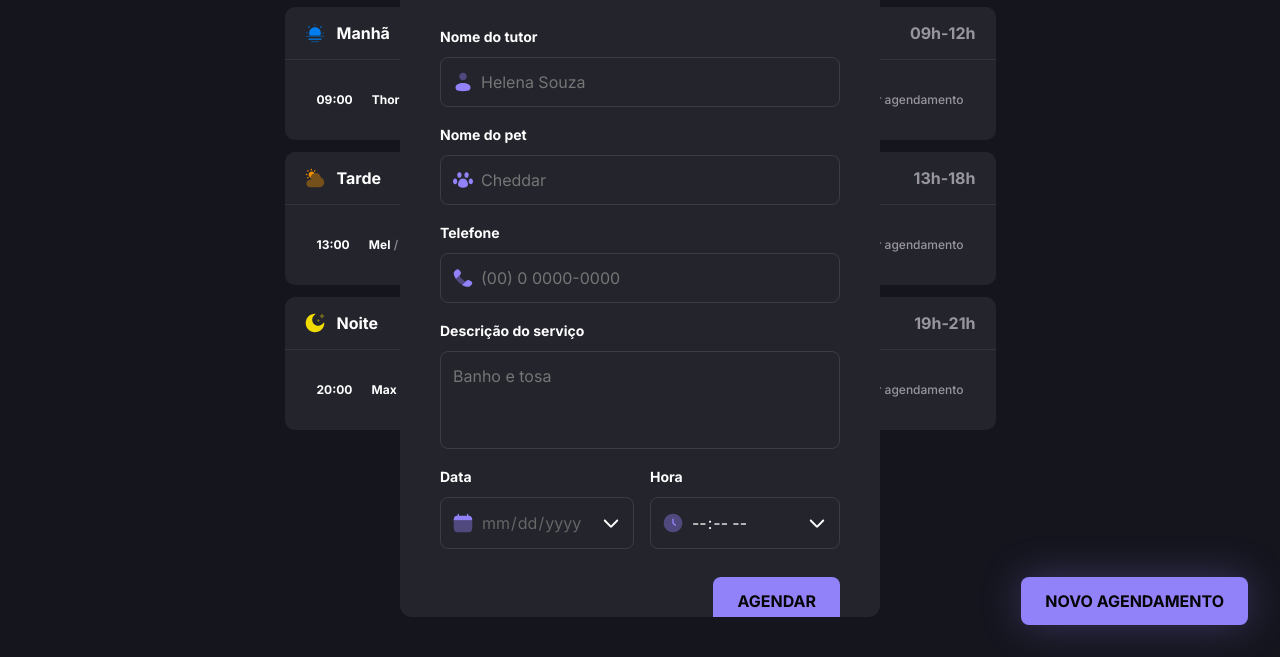
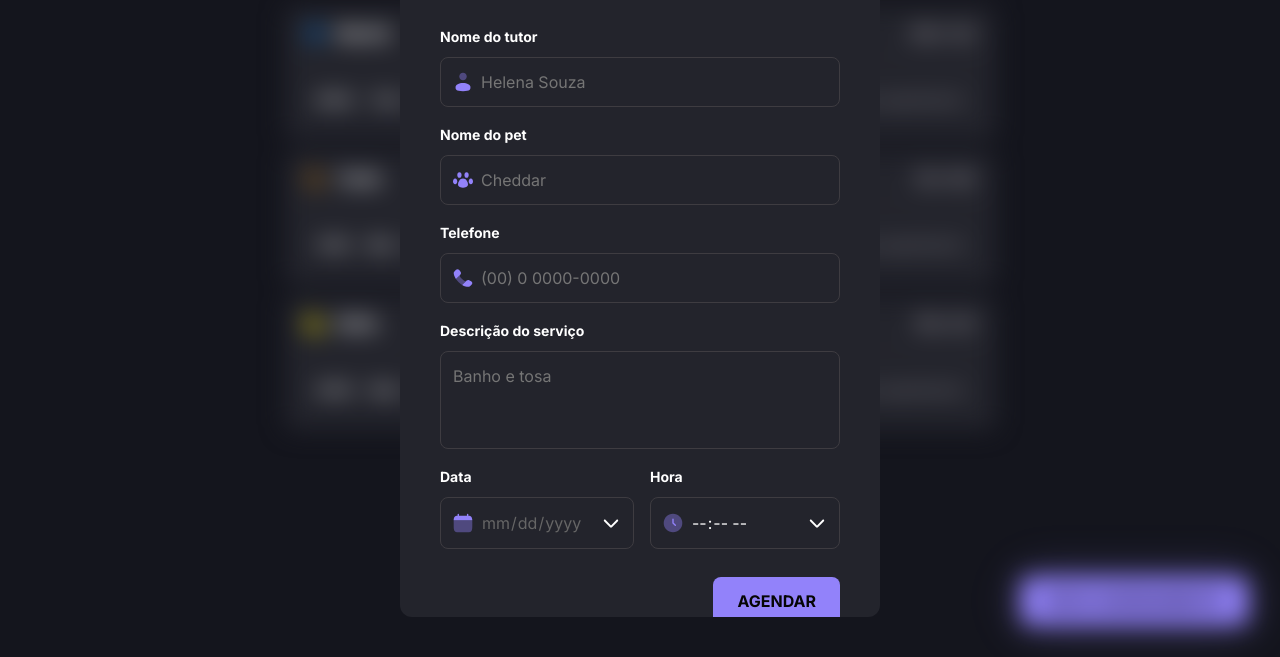
Before and after one commit to AndrePassoni/Mundo-pet, a website built with webpack: page index.html in a window 1280 px wide. Both pictures are taken after a click on the button "NOVO AGENDAMENTO". Shown: the part 143-800 px from the top of the page. Built offline with nearby package versions, Linux system fonts and the light colour scheme.

Commit message:
adding blur when clicking new appointment button

```diff
--- a/src/modules/form/show-modal.js
+++ b/src/modules/form/show-modal.js
@@ -1,6 +1,10 @@
-const showModal = document.querySelector(".modal")
+const modal = document.querySelector(".modal")
+const main = document.querySelector("main")
 const btnShow = document.querySelector(".btn-new")
+const filter = document.querySelector(".filter")
 
 btnShow.addEventListener("click", function () {
-    showModal.classList.remove("display")
+    modal.classList.remove("display")
+    main.classList.add("filter")
+    btnShow.classList.add("filter")
 })
--- a/src/styles/modal.css
+++ b/src/styles/modal.css
@@ -263,3 +263,7 @@
 .display {
     display: none;
 }
+
+.filter {
+    filter: blur(12px);
+}
--- a/src/styles/schedule.css
+++ b/src/styles/schedule.css
@@ -12,6 +12,7 @@ main {
     display: grid;
     max-width: 44.438rem;
     margin-inline: auto;
+    filter: none;
 
     & header {
         display: flex;
```
